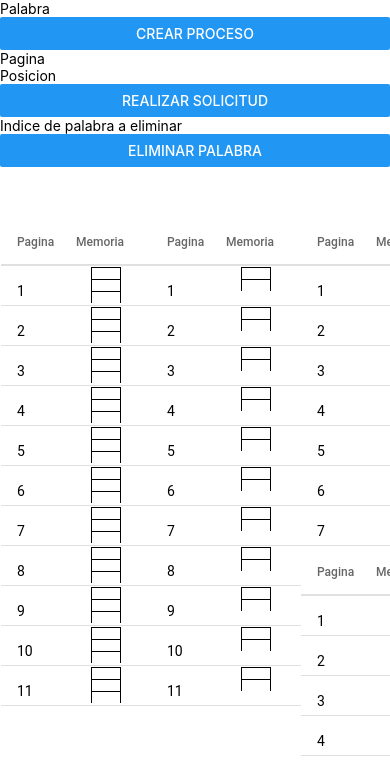
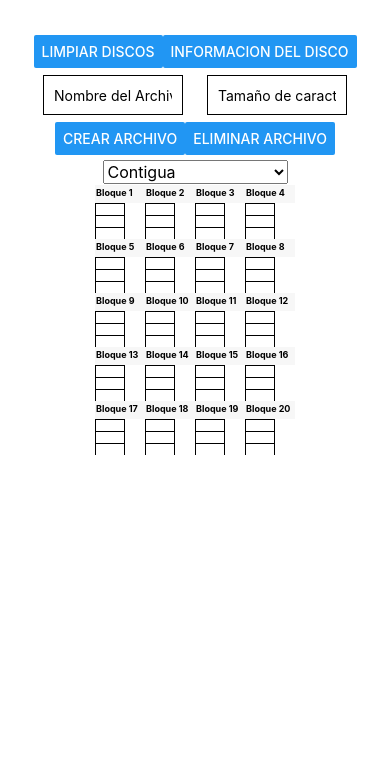
Before and after one commit to AresChart/proyecto-react, a React Native app: screen / in a window 390 px wide. Shown: the top 784 px of the page. Built offline with nearby package versions, Linux system fonts and the light colour scheme.

Commit message:
Pone log de asignacion contigua

```diff
--- a/App.js
+++ b/App.js
@@ -16,8 +16,8 @@ const App = () => {
   return (
 
     //particionesView()
-    //mapaBits()
-    pagination()
+    mapaBits()
+    //pagination()
     //segmentation()
 
   )
--- a/Views/AssignmentAlgorithmsView.js
+++ b/Views/AssignmentAlgorithmsView.js
@@ -19,11 +19,11 @@
  const mapaBits = () => {
 
     //Variable que almacena el nombre del archivo a crear o eliminar
-    const [nombreArchivo,   setnombreArchivo]       = React.useState("C");
+    const [nombreArchivo,   setnombreArchivo]       = React.useState("");
     //Variable que almacena el tamaño de caracteres del archivo a crear
     const [tamañoCaracteres,   settamañoCaracteres] = React.useState(5);
     //Variable que identifica el Tipo de algortimo a proyectar
-    const [algoritmo, setAlgoritmo]                 = React.useState("Indexada-Combinada");
+    const [algoritmo, setAlgoritmo]                 = React.useState("Contigua");
     //Variable que acciona el refresco de la tabla
     const [refreshing, setRefreshing]               = React.useState(false);
     //Lista de los algortimos de asignacion de espacio
@@ -56,8 +56,16 @@
      * Metodo que llama al metodo de la logica que crea un archivo
      */
     const crearArchivo = () => {
+
+        // Variable auxiliar
+        let nombreArchivoClone = nombreArchivo.trim();
+
+        // Valida que la palabra no este vacia
+        if (nombreArchivoClone == "") {
+            return alert("No se admiten Palabras vacias");
+        }
         //Llamado al metodo de la logica que crea un archivo
-        funciones.crearArchivo(nombreArchivo, tamañoCaracteres);
+        funciones.crearArchivo(nombreArchivo, nombreArchivo.length);
         //Refresco de la tabla del algortimo de asignacion
         onRefresh();
     }
@@ -66,6 +74,13 @@
      * Metodo que llama al metodo de la logica que elimina un archivo
      */
     const eliminarArchivo = () => {
+        // Variable auxiliar
+        let nombreArchivoClone = nombreArchivo.trim();
+
+        // Valida que la palabra no este vacia
+        if (nombreArchivoClone == "") {
+            return alert("Ingrese palabra a eliminar");
+        }
         //Llamado al metodo de la logica que elimina un archivo
         funciones.eliminarArchivo(nombreArchivo, tamañoCaracteres);
         //Refresco de la tabla del algortimo de asignacion
@@ -217,6 +232,7 @@
                     placeholder="Nombre del Archivo"
                     style={styles.input}
                     keyboardType='default'
+                    clearButtonMode="always"
                 />
                 <TextI
                     onChangeText={(val) => settamañoCaracteres(val)}
--- a/Views/PaginationView.js
+++ b/Views/PaginationView.js
@@ -50,9 +50,6 @@ function paginacion() {
         // Valida que la palabra no este vacia
         if (palabraClone == "") {
             return alert("No se admiten Palabras vacias");
-        }
-        if (funciones) {
-
         }
         // Valida que la palabra sea maximo del tamaño del bloque
         if (palabra.length <= funciones.TamañoBloque) {
--- a/domain/AssignmentAlgorithmsFuntions.js
+++ b/domain/AssignmentAlgorithmsFuntions.js
@@ -15,52 +15,62 @@ var tamañoBloque = 3;
         var archivosCreadosContigua  = [];
         //Arreglo que almacena el tamaño de caracteres de los archivos creados
         var tamañoCaracteresContigua = [];
+        //Arreglo con los indices de inicio de cada archivo
+        var inicioContigua = [];
         //Arreglo que funciona como mapa de bits
         export var mapaContigua = crearMapa();
-        //Arreglo con los indices de inicio de cada archivo
-        var inicioContigua = [];
+        // Log para disco de memoria Contigua
+        export var logContigua = '';
     //--------------------------------Asignacion Enlazada------------------------------------------------
         //Arreglo que almacena los archivos creados
         var archivosCreadosEnlazada  = [];
         //Arreglo que almacena el tamaño de caracteres de los archivos creados
         var tamañoCaracteresEnlazada = [];
+        //Arreglo con los indices de inicio de cada archivo
+        var inicioEnlazada = [];
         //Arreglo que funciona como mapa de bits
         export var mapaEnlazada = crearMapa();
-        //Arreglo con los indices de inicio de cada archivo
-        var inicioEnlazada = [];
+        // Log para disco de memoria Enlazada
+        export var logEnlazada = '';
     //---------------------------Asignacion Indexada Enlazada-------------------------------------------
         //Arreglo que almacena los archivos creados
         var archivosCreadosIndexadaEnlazada  = [];
         //Arreglo que almacena el tamaño de caracteres de los archivos creados
         var tamañoCaracteresIndexadaEnlazada = [];
-        //Arreglo que funciona como mapa de bits
-        export var mapaIndexadaEnlazada = crearMapa();
         //Arreglo con los indices de inicio de cada archivo
         var inicioIndexadaEnlazada = [];
         //Arreglo con las posiciones ocupadas por cada archivo
         var posicionesIndexadaEnlazada = [];
+        //Arreglo que funciona como mapa de bits
+        export var mapaIndexadaEnlazada = crearMapa();
+        // Log para disco de memoria Indexada-Enlazada
+        export var logIndexadaEnlazada = '';
     //--------------------------Asignacion Indexada-Multinivel------------------------------------------
         //Arreglo que almacena los archivos creados
         var archivosCreadosIndexadaMultinivel  = [];
         //Arreglo que almacena el tamaño de caracteres de los archivos creados
         var tamañoCaracteresIndexadaMultinivel = [];
-        //Arreglo que funciona como mapa de bits
-        export var mapaIndexadaMultinivel = crearMapa();
         //Arreglo con los indices de inicio de cada archivo
         var inicioIndexadaMultinivel = [];
         //Arreglo con las posiciones ocupadas por cada archivo
         var posicionesIndexadaMultinivel = [];
+        //Arreglo que funciona como mapa de bits
+        export var mapaIndexadaMultinivel = crearMapa();
+        // Log para disco de memoria Indexada-Multinivel
+        export var logIndexadaMultinivel = '';
    //--------------------------Asignacion Indexada-Combinada------------------------------------------
         //Arreglo que almacena los archivos creados
         var archivosCreadosIndexadaCombinada  = [];
         //Arreglo que almacena el tamaño de caracteres de los archivos creados
         var tamañoCaracteresIndexadaCombinada  = [];
-        //Arreglo que funciona como mapa de bits
-        export var mapaIndexadaCombinada  = crearMapa();
         //Arreglo con los indices de inicio de cada archivo
         var inicioIndexadaCombinada  = [];
         //Arreglo con las posiciones ocupadas por cada archivo
         var posicionesIndexadaCombinada  = [];
+        //Arreglo que funciona como mapa de bits
+        export var mapaIndexadaCombinada  = crearMapa();
+        // Log para disco de memoria Indexada-combinada
+        export var logIndexadaCombinada = '';
 
 //--------------------------------------Metodos----------------------------------------------------------
 
@@ -70,14 +80,12 @@ var tamañoBloque = 3;
  * @param {*} tamaño Tamaño en caracteres del archivo a Crear
  */
 export function crearArchivo(nombre, tamaño) {
-
     //Llama a los metodos de creacion de archivos de los diferentes algortimos
     crearArchivoContigua(nombre, tamaño);
     crearArchivoEnlazada(nombre, tamaño);
     crearArchivoIndexadaEnlazada(nombre, tamaño);
     crearArchivoIndexadaMultinivel(nombre, tamaño);
     crearArchivoIndexadaCombinada(nombre, tamaño);
-
 }
 
 /**
@@ -124,12 +132,18 @@ export function eliminarArchivo(nombre, tamaño) {
  */
 function eliminarArchivoContigua(nombre, tamaño) {
 
+    // Ingresa registro al log
+    logContigua += 'Se solicita eliminar del disco la palabra: '+ nombre +'\n';
+
     //Variable que almacena el resultado de la validacion
     let validarArchivo = validarArchivoContigua(nombre);
     //Indica el bloque de inicio del archivo
     let indice = inicioContigua[validarArchivo];
     //Indica cuantos bloques requirio el archivo
     let tope = Math.ceil(tamañoCaracteresContigua[validarArchivo]/3);
+
+    // Ingresa registro al log
+    logContigua += ' Se obtiene posición de memoria de inicio de la palabra. \n';
 
     //Valida que el archivo si exista
     if (validarArchivo != -1) {
@@ -146,15 +160,19 @@ function eliminarArchivoContigua(nombre, tamaño) {
         //Elimina los datos del archivo a eliminar del arreglo de posicion inicial del archivo
         inicioContigua.splice(validarArchivo,1);
 
+        // Ingresa registro al log
+        logContigua += ` Se pone en mapa de bits como disponible los bloques del ${parseInt(validarArchivo+1)} al ${parseInt(indice+tope+1)}, que fuerón liberados. \n`;
+
     }else{
+        // Ingresa registro al log
+        logContigua += ' No se encontró la palabra en disco. \n';
         console.log("No existe el archivo que quiere eliminar");
     }
 
-    /**
-    console.log("mapa (Contigua)");
-    console.log(mapaContigua);
-    */
-
+    // console.log("mapa (Contigua)");
+    // console.log(mapaContigua);
+    // console.log("Log");
+    console.log(logContigua);
 }
 
 /**
@@ -163,6 +181,9 @@ function eliminarArchivoContigua(nombre, tamaño) {
  * @returns indice del archivo. -1 Si no lo encuentra
  */
 function validarArchivoContigua (nombre) {
+
+    // Ingresa registro al log
+    logContigua += 'Se valida que la palabra si este en el disco. \n';
 
     //Bucle que recorre el arry de archivos creados
     for (let index = 0; index < archivosCreadosContigua.length; index++) {
@@ -182,6 +203,9 @@ function validarArchivoContigua (nombre) {
  * @param {*} tamaño Tamaño del archivo a crear
  */
 export function crearArchivoContigua(nombre, tamaño) {
+
+    // Ingresa registro al log
+    logContigua += 'Se solicita agregar en disco la palabra: '+ nombre +'\n';
 
     //Varible con el calculo de cuantos bloques se necesitan para crear el archivo
     let bloquesNecesarios = Math.ceil(tamaño/tamañoBloque);
@@ -214,6 +238,13 @@ export function crearArchivoContigua(nombre, tamaño) {
 
             }
 
+            // Ingresa registro al log
+            logContigua += ' Se asigna la palabra de forma contigua en disco. \n';
+            // Ingresa registro al log
+            logContigua += ' Se marcan como ocupados en mapa de bits los espacios ocupados en memoria \n';
+            // Ingresa registro al log
+            logContigua += ' Se relaciona en tabla de procesos que el proceso comienza en el bloque '+ parseInt(validacion+1) +'\n';
+
             //Ingresa el archivo en el arreglo de archivos creados
             archivosCreadosContigua.push(nombre);
             //Ingresa el tamaño del archivo en el arreglo de tamaños de archivos creados
@@ -223,23 +254,30 @@ export function crearArchivoContigua(nombre, tamaño) {
 
 
         }else{
+            // Ingresa registro al log
+            logContigua += ' Se notifica que no existe la cantidad de bloques necesarios para almacenar la palabra. \n';
             console.log("El tamaño supera los bloques");
         }
 
     }else{
+        // Ingresa registro al log
+        logContigua += ' Se notifica que no existe el espacio contiguo para almacenar la palabra. \n';
         console.log("No se encontro espacio para agregar el archivo");
     }
 
-    /**
-    console.log("mapa (Contigua)");
-    console.log(mapaContigua);
-    console.log("creados (Contigua)");
-    console.log(archivosCreadosContigua);
-    console.log("tamaño (Contigua)");
-    console.log(tamañoCaracteresContigua);
-    console.log("inicio (Contigua)");
-    console.log(inicioContigua);
-    */
+
+    // console.log("mapa (Contigua)");
+    // console.log(mapaContigua);
+    // console.log("creados (Contigua)");
+    // console.log(archivosCreadosContigua);
+    // console.log("tamaño (Contigua)");
+    // console.log(tamañoCaracteresContigua);
+    // console.log("inicio (Contigua)");
+    // console.log(inicioContigua);
+    console.log('log');
+    console.log(logContigua);
+
+
 
 }
 
@@ -251,6 +289,9 @@ export function crearArchivoContigua(nombre, tamaño) {
  *          Si no se puede agregar retorna -1
  */
 function validarEspacioContigua(tamaño, bloquesNecesarios) {
+
+    // Ingresa registro al log
+    logContigua += ' Se valida con el mapa de bits si existe espacio para almacenar la palabra. \n';
 
     //Variable que permite saber si la cantidad de bloques que se necesita se encuentra
     let contador = 0;
@@ -274,6 +315,8 @@ function validarEspacioContigua(tamaño, bloquesNecesarios) {
         }
         //Si se encuentra el espacio, se retorna el indice de inicio
         if (contador == bloquesNecesarios) {
+            // Ingresa registro al log
+            logContigua += ' Se notifica que existe el espacio. \n';
             return centinela;
         }
 
```
